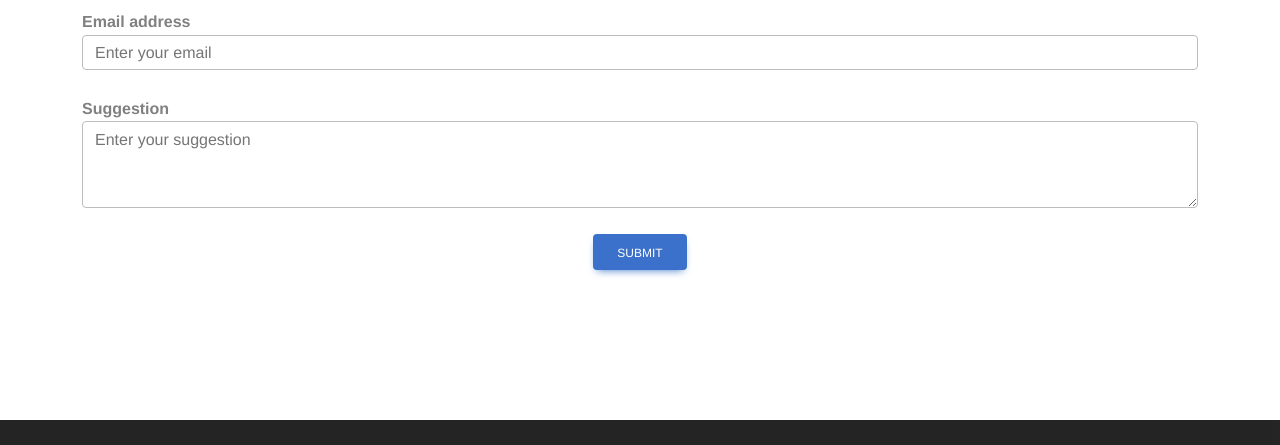
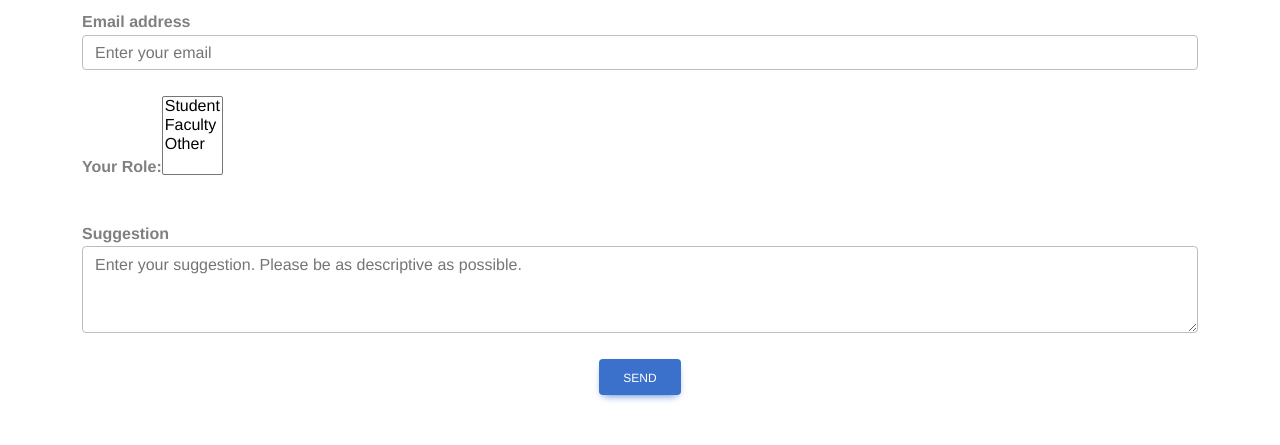
Before and after one commit to emilypmendez/fau-social, a React (Create React App) app: page /suggestions in a window 1280 px wide. Shown: the part 347-792 px from the top of the page. Built offline with nearby package versions, Linux system fonts and the light colour scheme.

Commit message:
updated and enabled form submissions on the suggestion box

```diff
--- a/public/index.html
+++ b/public/index.html
@@ -29,6 +29,13 @@
   <body>
     <noscript>An application for FAU students and faculty.</noscript>
     <div id="root"></div>
+    <!-- A little help for the Netlify post-processing bots -->
+    <form name="contact" netlify netlify-honeypot="bot-field" hidden>
+      <input type="text" name="name" />
+      <input type="email" name="email" />
+      <input type="role" name="role" />
+      <textarea name="message"></textarea>
+    </form>
     <!--
       This HTML file is a template.
       If you open it directly in the browser, you will see an empty page.
--- a/src/components/SuggestionBox.js
+++ b/src/components/SuggestionBox.js
@@ -8,7 +8,8 @@ const SuggestionBox = () => {
                 <h1>Suggestion Box</h1>
                 <br/>
                 <center><p>Have an idea for this website? Let us know!</p></center>
-                <form>
+                <form name="contact" method="post" data-netlify="true">
+                    <input type="hidden" name="form-name" value="contact" />
                     <div className="form-group">
                         <label for="name">Name</label>
                         <input type="text" className="form-control" id="name" placeholder="Enter your name" />
@@ -17,15 +18,25 @@ const SuggestionBox = () => {
                     <div className="form-group">
                         <label for="email">Email address</label>
                         <input type="email" className="form-control" id="email" placeholder="Enter your email" />
+                        <p>
+                            <br/>
+                        <label>Your Role:
+                            <select name="role[]" multiple>
+                                <option value="student">Student</option>
+                                <option value="faculty">Faculty</option>
+                                <option value="other">Other</option>
+                            </select>
+                        </label>
+                        </p>
                     </div>
                     <br/>
                     <div className="form-group">
                         <label for="suggestion">Suggestion</label>
-                        <textarea className="form-control" id="suggestion" rows="3" placeholder="Enter your suggestion"></textarea>
+                        <textarea className="form-control" id="suggestion" rows="3" placeholder="Enter your suggestion. Please be as descriptive as possible."></textarea>
                     </div>
                     <br/>
                     <center>
-                    <button type="submit" className="btn btn-primary">Submit</button>
+                    <button type="submit" className="btn btn-primary">Send</button>
                     </center>
                 </form>
             </div>
```
